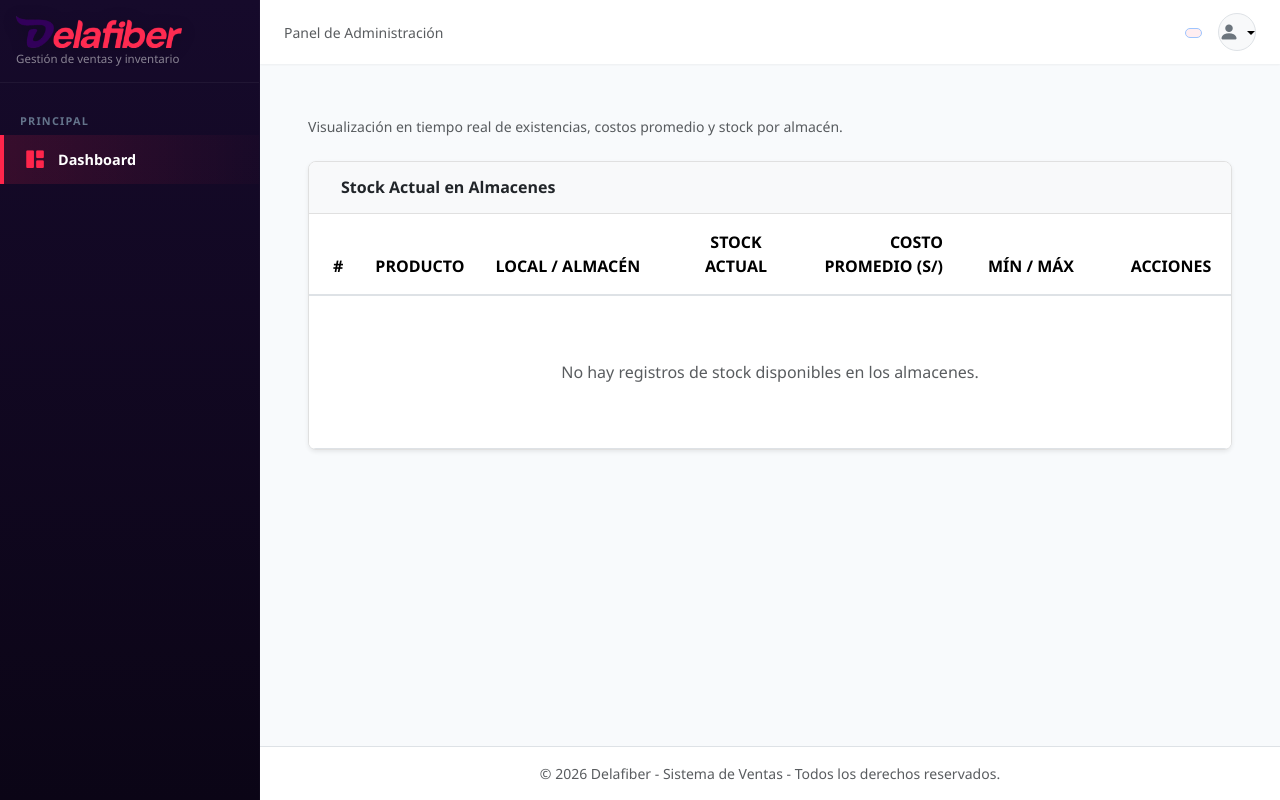
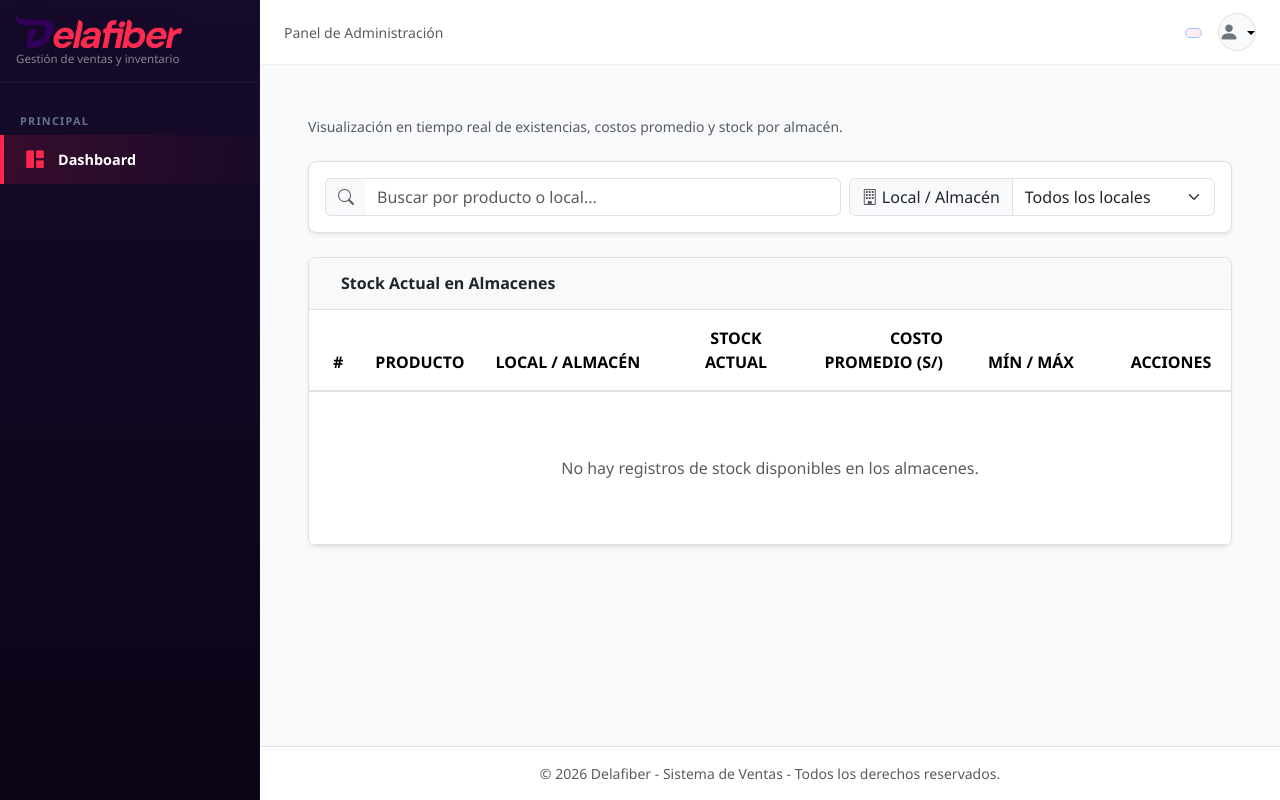
Before and after one commit to sandropr24/Delafiber_Sistema, a CodeIgniter 4 app: the page made by app/Views/kardex/index.php in a window 1280 px wide. Run offline with PHP 8.4 and a stand-in for CodeIgniter, Linux system fonts and the light colour scheme; the template is opened without the code that fills it, so the values that code supplies are empty; some libraries are stand-ins or nearby versions.

Commit message:
feat(kardex)Mejora del kardex

```diff
--- a/app/Config/Routes.php
+++ b/app/Config/Routes.php
@@ -52,6 +52,7 @@ $routes->group('proveedores', ['filter' => 'auth'], function ($routes) {
 });
 
 $routes->group('kardex', ['filter' => 'auth'], function ($routes) {
+    $routes->get('buscar_tabla', 'KardexController::buscar_tabla');
     $routes->get('', 'KardexController::index');
     $routes->get('historial/(:num)', 'KardexController::historial/$1');
 });
--- a/app/Controllers/CatalogoController.php
+++ b/app/Controllers/CatalogoController.php
@@ -14,8 +14,8 @@ class CatalogoController extends BaseController
 
         $data = [
             'titulo'     => 'Gestión de Catálogos',
-            'categorias' => $categoriaModel->findAll(),
-            'marcas'     => $marcaModel->findAll()
+            'categorias' => $categoriaModel->orderBy('categoria', 'ASC')->findAll(),
+            'marcas'     => $marcaModel->orderBy('marca', 'ASC')->findAll(),
         ];
 
         return view('catalogos/index', $data);
--- a/app/Views/kardex/index.php
+++ b/app/Views/kardex/index.php
@@ -2,12 +2,33 @@
 
 <?= $this->section('contenido') ?>
 
-<div class="container-fluid px-4 py-4">
-    <!-- Cabecera de la Sección -->
+<div class="container-fluid px-4 py-4" id="viewKardex" data-url-buscar="<?= base_url('kardex/buscar_tabla') ?>">
     <div class="d-flex flex-column flex-md-row justify-content-between align-items-md-center gap-3 mb-4">
         <div>
             <h1 class="h3 fw-bold text-dark mb-1"><?= esc($titulo) ?></h1>
             <p class="text-muted small mb-0">Visualización en tiempo real de existencias, costos promedio y stock por almacén.</p>
+        </div>
+    </div>
+
+    <div class="card border rounded-3 shadow-sm p-3 mb-4" style="border-color: #e0e0e0 !important;">
+        <div class="row g-2 align-items-center">
+            <div class="col-md-7">
+                <div class="input-group">
+                    <span class="input-group-text bg-light border-end-0"><i class="bi bi-search text-muted"></i></span>
+                    <input type="text" id="inputBuscarKardex" class="form-control border-start-0" placeholder="Buscar por producto o local...">
+                </div>
+            </div>
+            <div class="col-md-5">
+                <div class="input-group">
+                    <label class="input-group-text bg-light" for="selectLocal"><i class="bi bi-building text-muted me-1"></i> Local / Almacén</label>
+                    <select class="form-select" id="selectLocal">
+                        <option value="">Todos los locales</option>
+                        <?php foreach ($locales as $loc): ?>
+                            <option value="<?= $loc['idlocal'] ?>"><?= esc($loc['nombrelocal']) ?></option>
+                        <?php endforeach; ?>
+                    </select>
+                </div>
+            </div>
         </div>
     </div>
 
@@ -19,7 +40,7 @@
         </div>
         <div class="card-body p-0">
             <div class="table-responsive">
-                <table class="table table-hover align-middle mb-0" id="datatablesSimple" width="100%" cellspacing="0">
+                <table class="table table-hover align-middle mb-0" width="100%" cellspacing="0">
                     <thead class="text-uppercase fs-7 text-secondary tracking-wider" style="background-color: #f1f3f5; border-bottom: 2px solid #dee2e6;">
                         <tr>
                             <th class="py-3 px-4" style="width: 50px;">#</th>
@@ -31,7 +52,7 @@
                             <th class="py-3 text-center" style="width: 120px;">Acciones</th>
                         </tr>
                     </thead>
-                    <tbody class="bg-white">
+                    <tbody class="bg-white" id="tbodyKardex">
                         <?php if (!empty($stock)): ?>
                             <?php foreach ($stock as $key => $item): ?>
                                 <tr style="border-bottom: 1px solid #f0f0f0;">
@@ -61,7 +82,6 @@
                                             <i class="bi bi-eye"></i>
                                         </a>
                                     </td>
-
                                 </tr>
                             <?php endforeach; ?>
                         <?php else: ?>
@@ -82,3 +102,7 @@
 </div>
 
 <?= $this->endSection() ?>
+
+<?= $this->section('scripts') ?>
+<script src="<?= base_url('js/kardex/index.js') ?>"></script>
+<?= $this->endSection() ?>
--- /dev/null
+++ b/public/js/kardex/index.js
@@ -0,0 +1,97 @@
+document.addEventListener("DOMContentLoaded", function () {
+  const viewContainer = document.getElementById("viewKardex");
+  if (!viewContainer) return;
+
+  const urlBuscar = viewContainer.getAttribute("data-url-buscar");
+  const inputBuscar = document.getElementById("inputBuscarKardex");
+  const selectLocal = document.getElementById("selectLocal");
+  const tbodyKardex = document.getElementById("tbodyKardex");
+  const baseUrl = typeof BASE_URL !== "undefined" ? BASE_URL : "/";
+
+  let timeoutId = null;
+
+  function ejecutarBusqueda() {
+    let q = inputBuscar ? inputBuscar.value.trim() : "";
+    let idlocal = selectLocal ? selectLocal.value : "";
+
+    let urlParams = new URLSearchParams({
+      q: q,
+      idlocal: idlocal,
+    });
+
+    fetch(urlBuscar + "?" + urlParams.toString(), {
+      headers: { "X-Requested-With": "XMLHttpRequest" },
+    })
+      .then((res) => {
+        if (!res.ok) {
+          throw new Error("HTTP error " + res.status);
+        }
+        return res.json();
+      })
+      .then((data) => {
+        tbodyKardex.innerHTML = "";
+
+        if (!Array.isArray(data) || data.length === 0) {
+          tbodyKardex.innerHTML = `
+                    <tr>
+                        <td colspan="7" class="text-center py-5 text-muted">
+                            <div class="my-3">
+                                <i class="fas fa-boxes fa-3x text-light mb-3"></i>
+                                <p class="mb-0">No se encontraron registros de stock coincidentes.</p>
+                            </div>
+                        </td>
+                    </tr>
+                `;
+          return;
+        }
+
+        data.forEach((item, index) => {
+          let stockActual = parseInt(item.stockactual || 0);
+          let stockMinima = parseInt(item.minima || 0);
+          let esCritico = stockActual <= stockMinima;
+
+          let stockBadgeClass = esCritico
+            ? "bg-danger-subtle text-danger border-danger-subtle"
+            : "bg-success-subtle text-success border-success-subtle";
+
+          let tr = document.createElement("tr");
+          tr.style.borderBottom = "1px solid #f0f0f0";
+
+          tr.innerHTML = `
+                    <td class="px-4 text-muted fw-semibold">${index + 1}</td>
+                    <td><span class="fw-semibold text-dark">${item.producto || ""}</span></td>
+                    <td><span class="text-secondary">${item.local || ""}</span></td>
+                    <td class="text-center">
+                        <span class="badge ${stockBadgeClass} border px-3 py-2 fw-bold rounded-pill">
+                            ${stockActual}
+                        </span>
+                    </td>
+                    <td class="text-end fw-semibold text-dark">S/ ${parseFloat(item.costopromedio || 0).toFixed(2)}</td>
+                    <td class="text-center">
+                        <span class="badge bg-light text-secondary border px-2 py-1">
+                            Min: ${stockMinima} | Máx: ${item.maxima || 0}
+                        </span>
+                    </td>
+                    <td class="text-center px-4 align-middle">
+                        <a href="${baseUrl}kardex/historial/${item.idkardex}" class="text-secondary link-primary fs-5" title="Ver Historial de Movimientos en Kardex">
+                            <i class="bi bi-eye"></i>
+                        </a>
+                    </td>
+                `;
+          tbodyKardex.appendChild(tr);
+        });
+      })
+      .catch((err) => console.error("Error al filtrar kardex:", err));
+  }
+
+  if (inputBuscar) {
+    inputBuscar.addEventListener("input", function () {
+      clearTimeout(timeoutId);
+      timeoutId = setTimeout(ejecutarBusqueda, 300);
+    });
+  }
+
+  if (selectLocal) {
+    selectLocal.addEventListener("change", ejecutarBusqueda);
+  }
+});
```
Also changed, not shown: app/Controllers/KardexController.php (+20 -2 lines), app/Models/KardexModel.php (+21 -0 lines).
